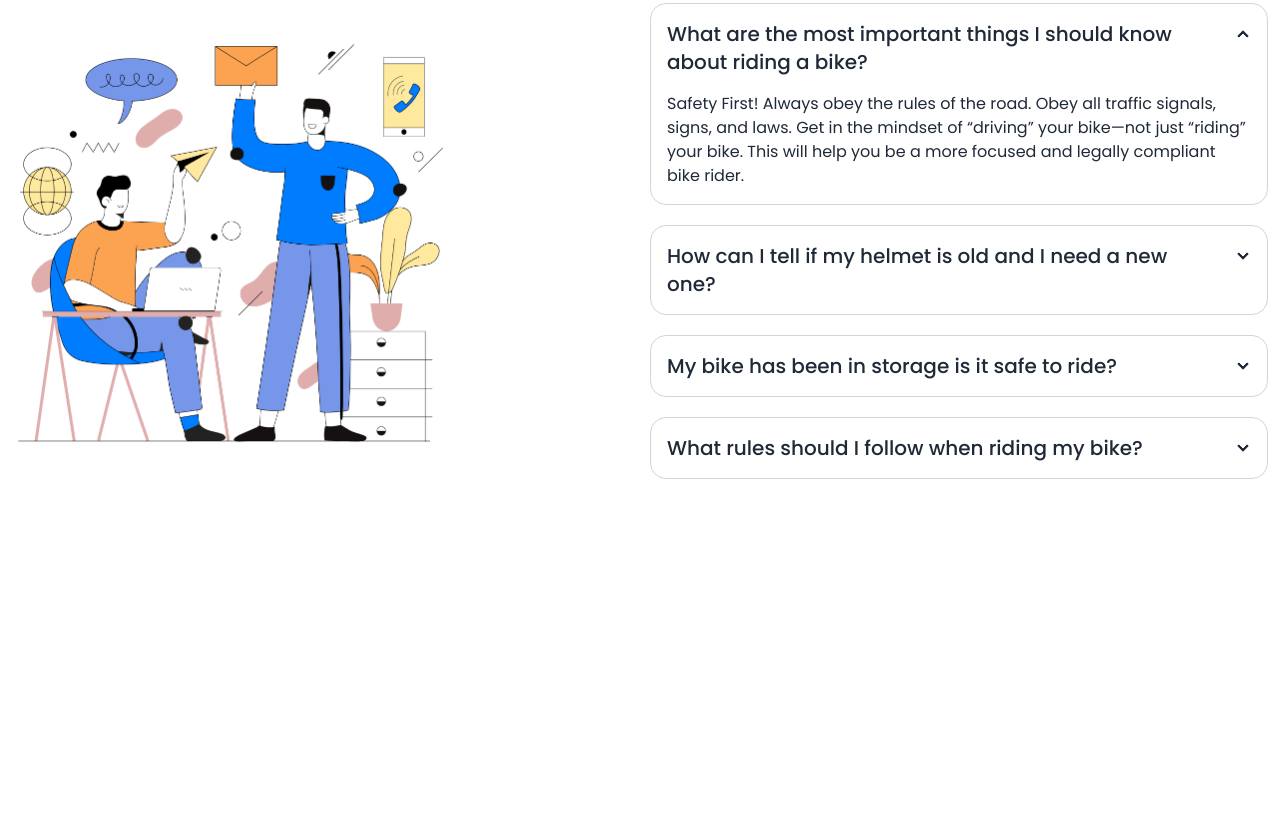
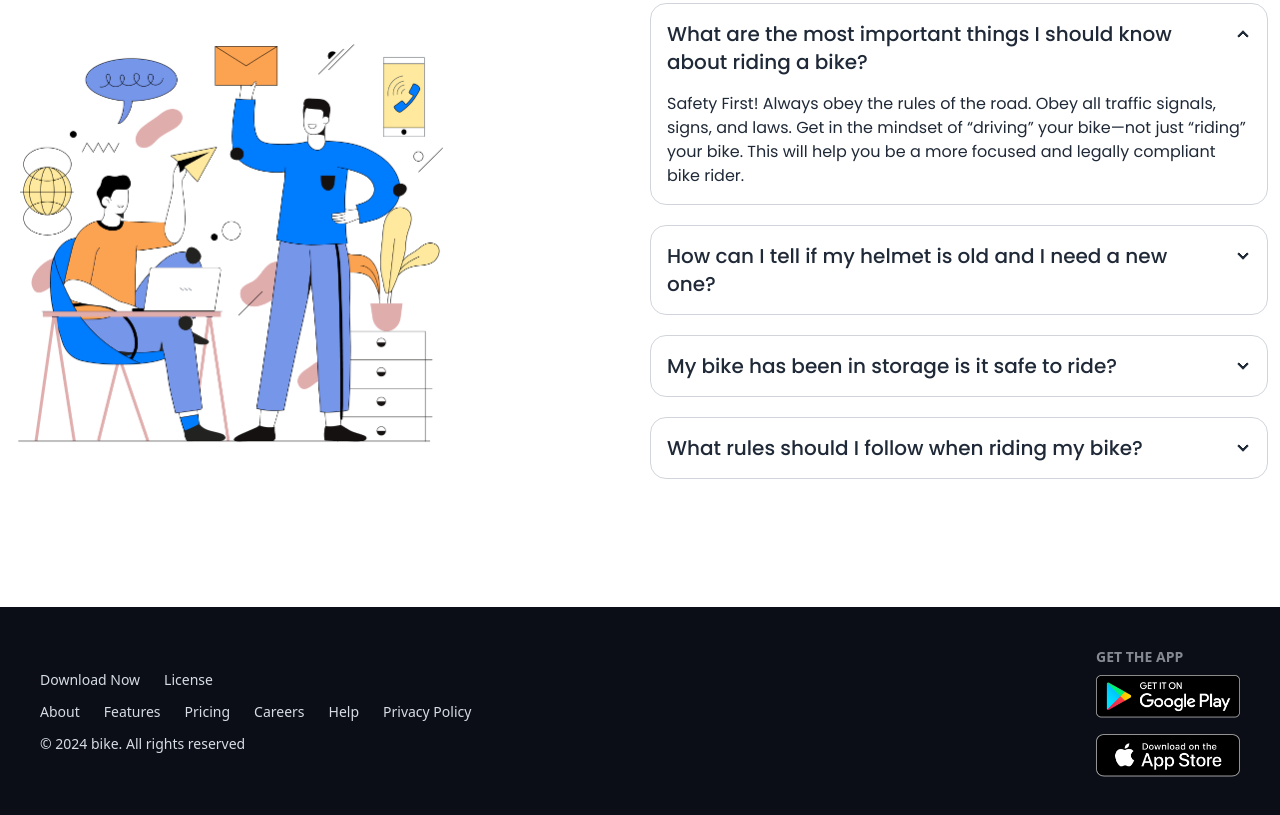
Before and after one commit to joysaha023/Biker-zone, a plain HTML site: page index.html in a window 1280 px wide. Shown: the part 2647-3462 px from the top of the page. Before the commit the page ends 3126 px from the top, so only its background shows below. Drawn offline with nearby package versions, Linux system fonts and the light colour scheme.

Commit message:
footer and all section complete

```diff
--- a/index.html
+++ b/index.html
@@ -341,8 +341,31 @@
         </section>
         <!-- FAQ section end -->
     </main>
-    <footer>
-
-    </footer>
+    <footer class="footer p-10 bg-[#0B0D17] text-neutral-content mt-8 lg:mt-32">
+        <div class="container mx-auto flex justify-between items-center">
+            <aside>
+             <div class="flex gap-6 mb-3">
+                <p>Download Now</p>
+                <p>License</p>
+             </div>
+             <ul class="flex flex-col lg:flex-row gap-6 mb-3">
+                <li><a href="#">About</a></li>
+                <li><a href="#">Features</a></li>
+                <li><a href="#">Pricing</a></li>
+                <li><a href="#">Careers</a></li>
+                <li><a href="#">Help</a></li>
+                <li><a href="#">Privacy Policy</a></li>
+             </ul>
+            <p>&copy; 2024 bike. All rights reserved</p>
+            </aside>
+            <nav>
+            <header class="footer-title">Get the App</header>
+            <div class="grid grid-cols-1 gap-4">
+                <a href="#"><img class="w-36" src="./assets/others/android.png" alt="footer"></a>
+                <a href="#"><img class="w-36" src="./assets/others/ios.png" alt="footer"></a>
+            </div>
+            </nav>
+        </div>
+      </footer>
   </body>
 </html>
```
